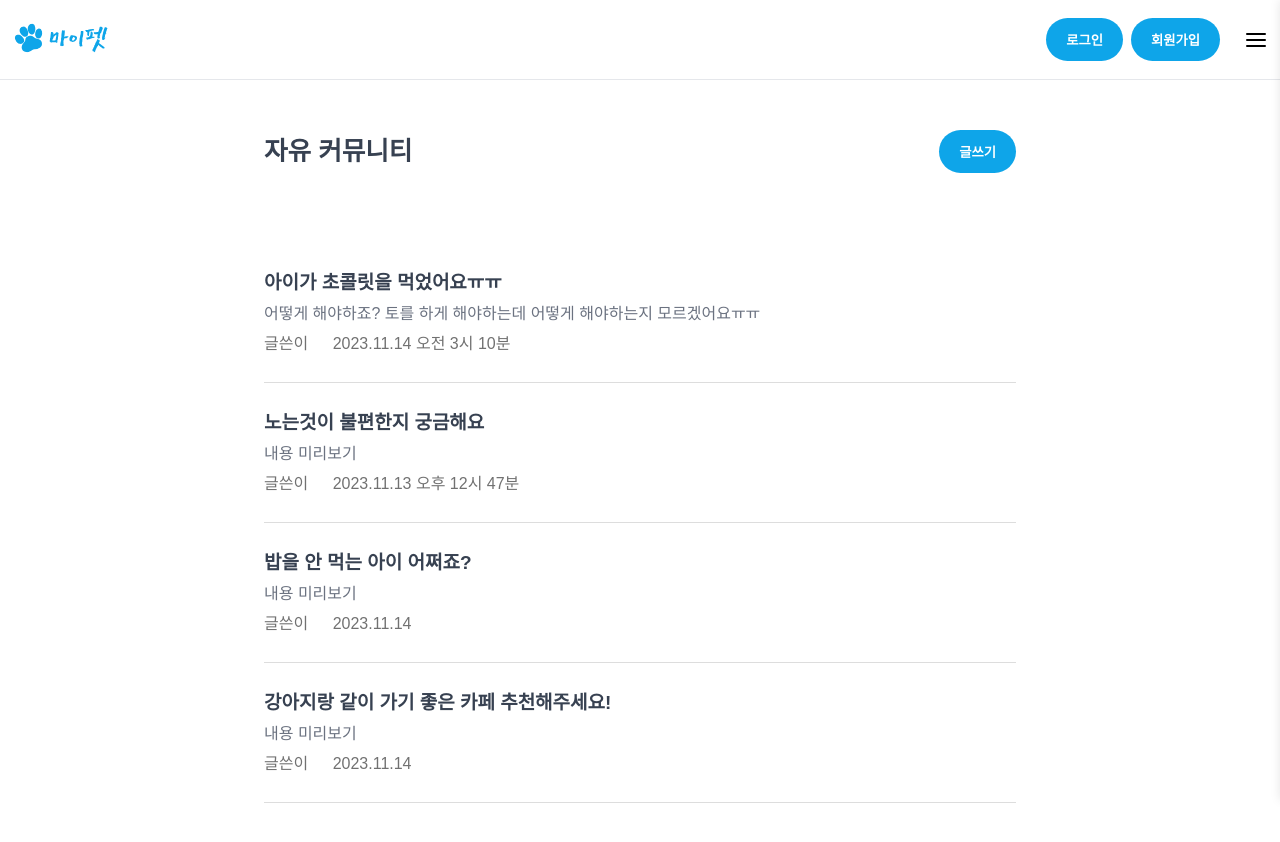
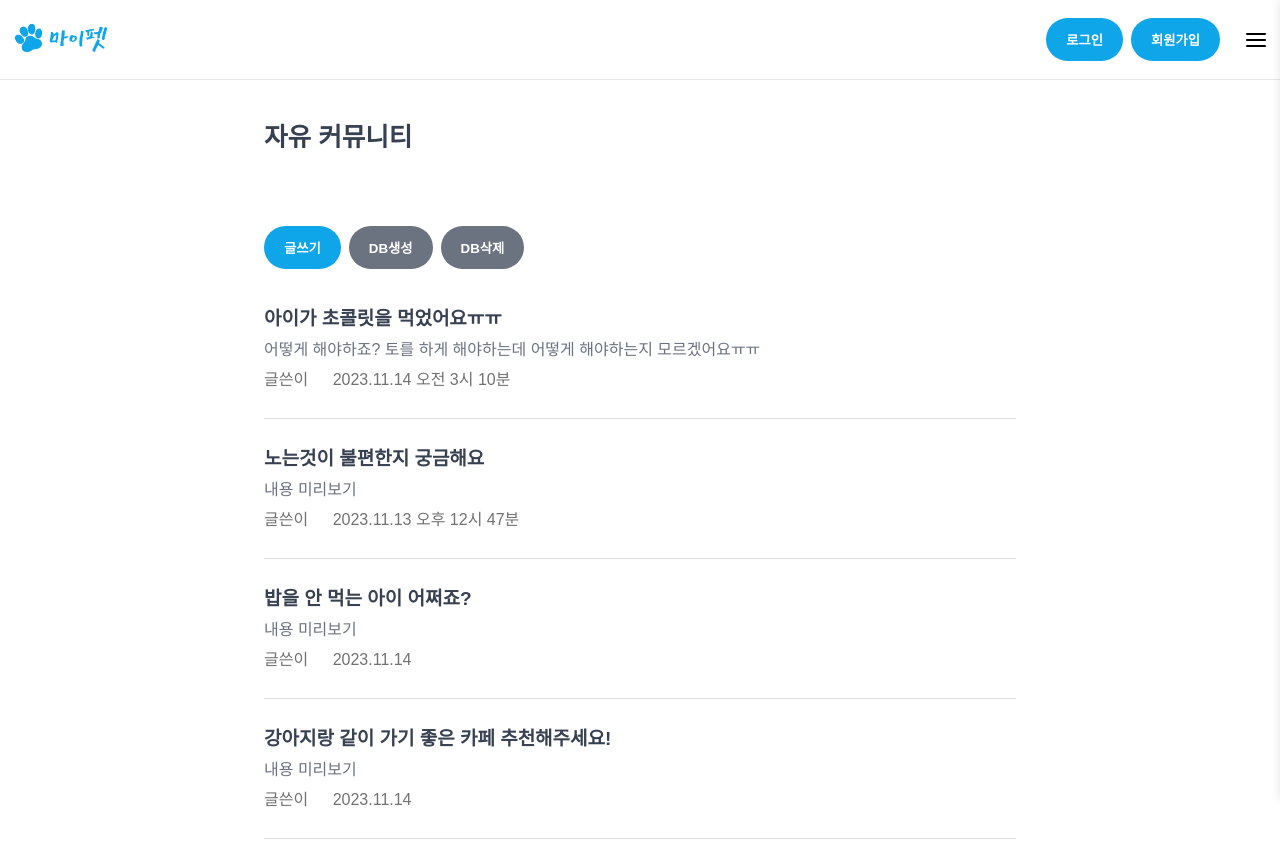
Before and after one commit to symbicort/mypet_project, a plain HTML site: page community.html in a window 1280 px wide. Shown: the top 842 px of the page. Drawn offline with nearby package versions, Linux system fonts and the light colour scheme; a web font is replaced by a local one.

Commit message:
fix community js

```diff
--- a/community.html
+++ b/community.html
@@ -25,10 +25,6 @@
     <script src="javascript/index.js"></script>
     <script src="https://unpkg.com/feather-icons"></script>
     <script src="/javascript/community.js"></script>
-    <script>
-      inputPetData()
-      makeDB()
-    </script>
     <script>
       const object1 = [
         {
@@ -65,7 +61,11 @@
         <div class="pageTitle">
           <h1>자유 커뮤니티
           </h1>
+        </div>
+        <div class="btn-group" style="display: flex; gap: 8px;">
           <custom-button data-type="primary" data-label="글쓰기" onclick="write()"></custom-button>
+          <custom-button data-type="secondary" data-label="DB생성" onclick="makeDB()"></custom-button>
+          <custom-button data-type="secondary" data-label="DB삭제" onclick="deleteDatabase()"></custom-button>
         </div>
         <div class="board_list_wrap">
           <div class="board_list">
```
